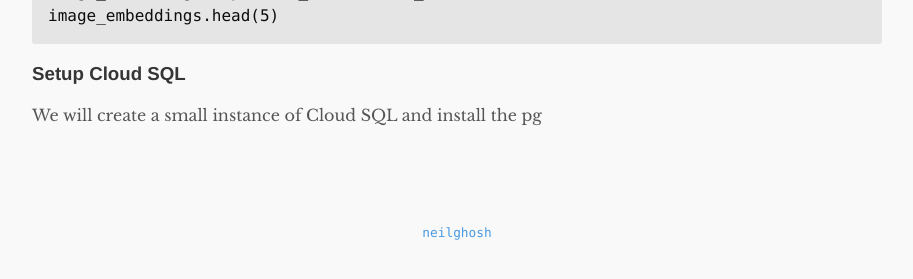
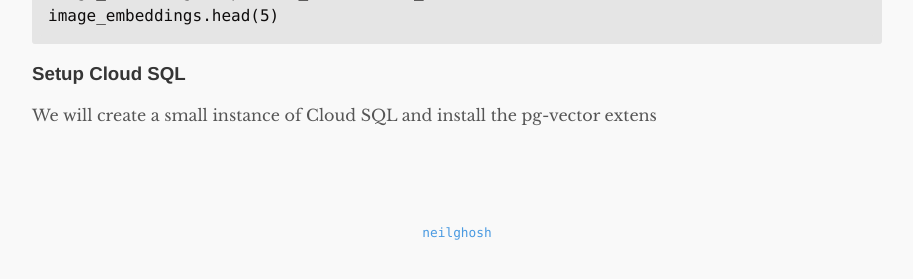
Before and after one commit to neilghosh/neilghosh.github.io, a Jekyll site: the page built from _posts/2023/2023-12-02-embeddings-prediction-using-vertext-ai-and-vector-database.md.md, in a window 1280 px wide and 900 px high, scrolled down 3097 px. Shown: the part 609-888 px from the top of the window, without its empty margins (183-1096 px from the left). Built offline with Jekyll 4.4.1, drawn with Linux system fonts in a browser that asks for light colours.

Commit message:
_posts/2023/2023-12-02-embeddings-prediction-using-vertext-ai-and-vector-database.md.md updated from https://stackedit.io/

````diff
--- a/_posts/2023/2023-12-02-embeddings-prediction-using-vertext-ai-and-vector-database.md.md
+++ b/_posts/2023/2023-12-02-embeddings-prediction-using-vertext-ai-and-vector-database.md.md
@@ -119,8 +119,8 @@
 image_embeddings.head(5)
 ```
 ### Setup Cloud SQL
-We will create a small instance of Cloud SQL and  install the pg
+We will create a small instance of Cloud SQL and  install the pg-vector extens
 <!--stackedit_data:
-eyJoaXN0b3J5IjpbMjA1MjU5MTA4OSwtMTExMjg3MjY5NSwxOT
+eyJoaXN0b3J5IjpbMjAwNDEwMzgxOCwtMTExMjg3MjY5NSwxOT
 kyNzQ5MDE3LDc2MTgxMDAwNF19
 -->
````
